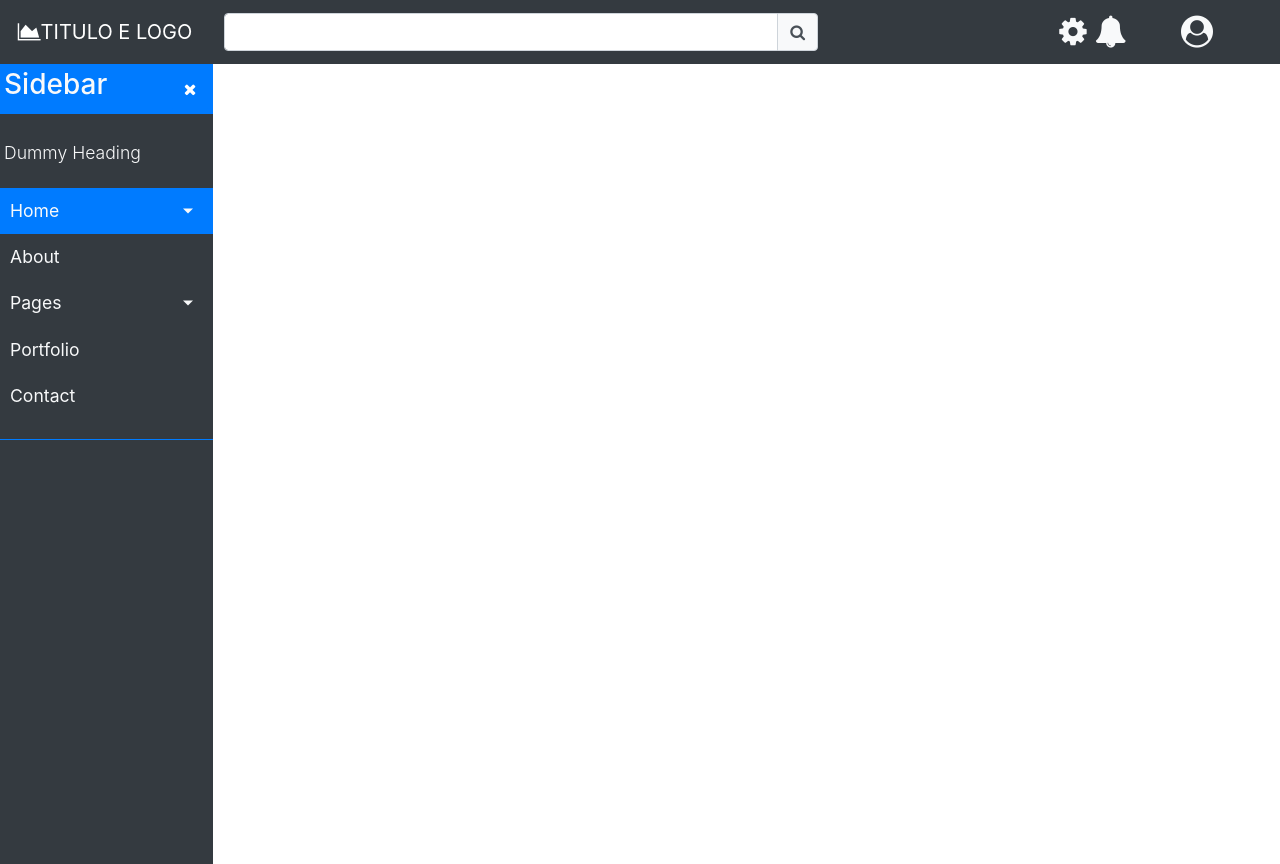
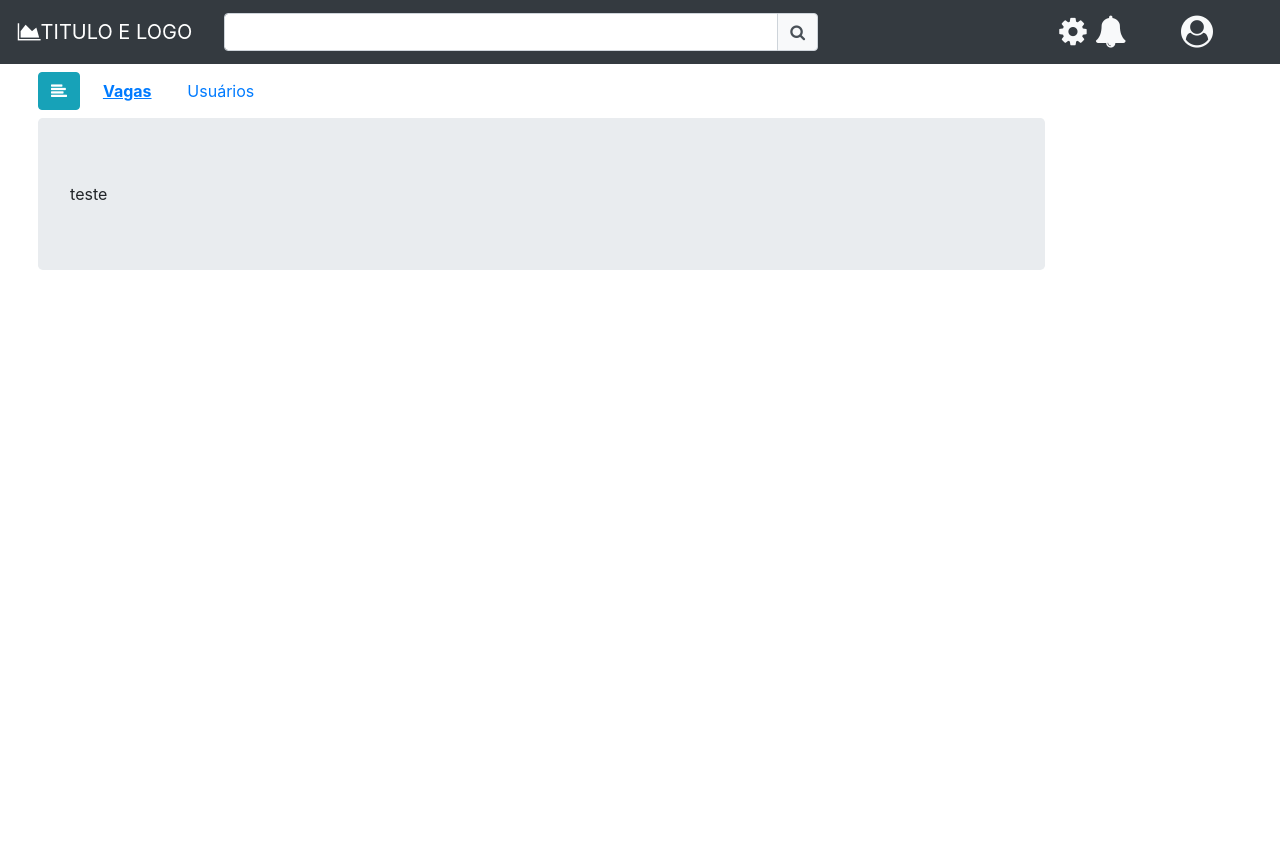
Before and after one commit to LeonardoBevilacqua/tcc-faculdade, an Angular app in the folder prototype/: page /search in a window 1280 px wide. Built offline with nearby package versions, Linux system fonts and the light colour scheme.

Commit message:
inicio dos cards de vagas

```diff
--- a/prototype/src/app/core/search/search.component.html
+++ b/prototype/src/app/core/search/search.component.html
@@ -26,7 +26,7 @@
 
 	<div class="row wrapper">
 
-		<nav class="bg-dark text-light col-2 p-0" id="sidebar" [ngClass]="active ? 'active' : ''">
+		<nav class="bg-dark text-light col-2 p-0" id="sidebar" [ngClass]="!active ? 'active' : ''">
 			<div class="sidebar-header p-1 bg-primary d-flex justify-content-between">
 				<h3>Sidebar</h3>
 				<button type="button" class="btn btn-primary" (click)="active=!active">
@@ -78,14 +78,20 @@
 		</nav>
 
 		<div id="content" class="col-10">
-			<div class="container-fluid m-2">
-				<button type="button" id="sidebarCollapse" class="btn btn-info" [ngClass]="!active ? 'active' : ''" (click)="active=!active">
+			<div class="container-fluid m-2 w-25 d-flex align-items-center justify-content-between">
+				<button type="button" id="sidebarCollapse" class="btn btn-info" [ngClass]="active ? 'active' : ''"
+					(click)="active=!active">
 					<i class="fa fa-align-left"></i>
 				</button>
-
+				<span class="btn btn-link font-weight-bold text-decoration-underline">Vagas</span>
+				<span class="btn btn-link">Usuários</span>
 
 
 			</div>
+			<div class="container-fluid m-2 w-100">
+				<div class="jumbotron">teste</div>
+			</div>
+
 		</div>
 	</div>
 </div>
--- a/prototype/src/app/core/search/search.component.scss
+++ b/prototype/src/app/core/search/search.component.scss
@@ -79,5 +79,9 @@ ul ul a {
 }
 
 #sidebarCollapse.active {
-  display: none;
+  visibility: hidden;
 }
+
+.text-decoration-underline{
+  text-decoration: underline;
+}
```
